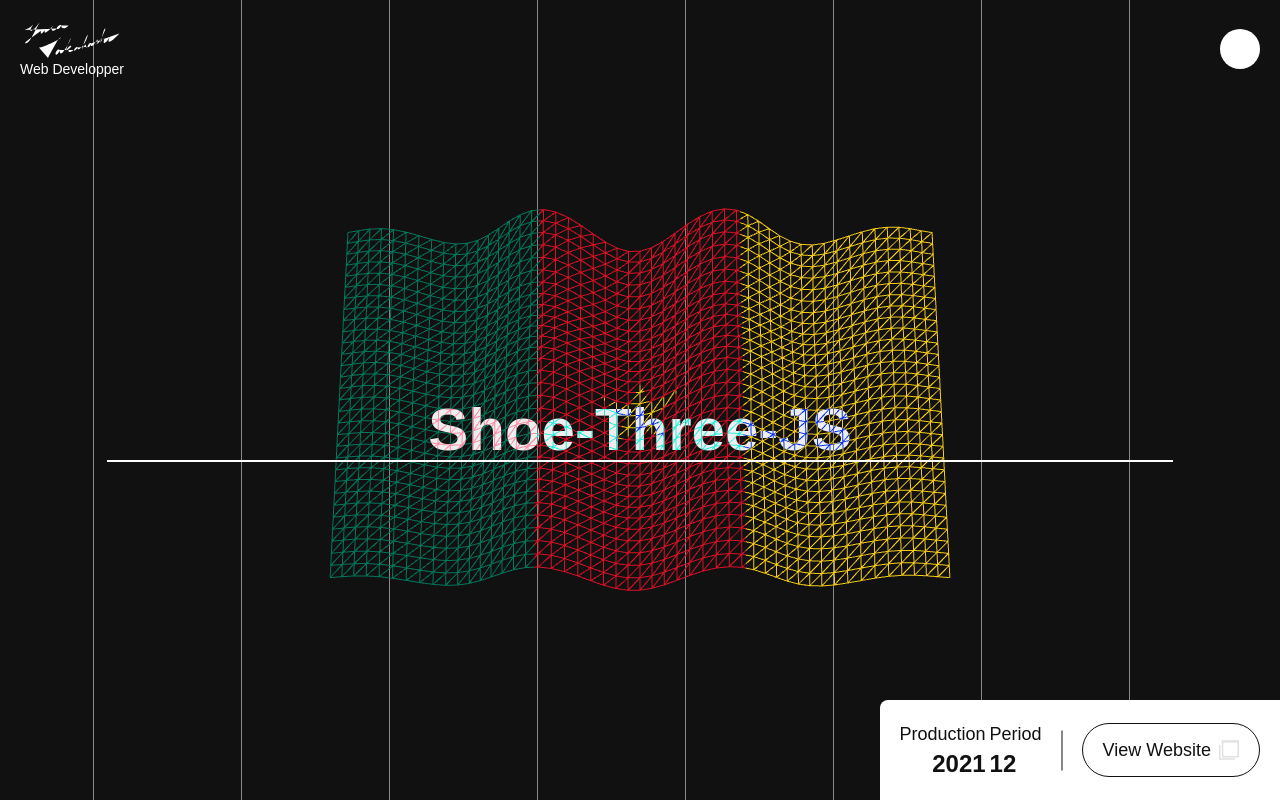
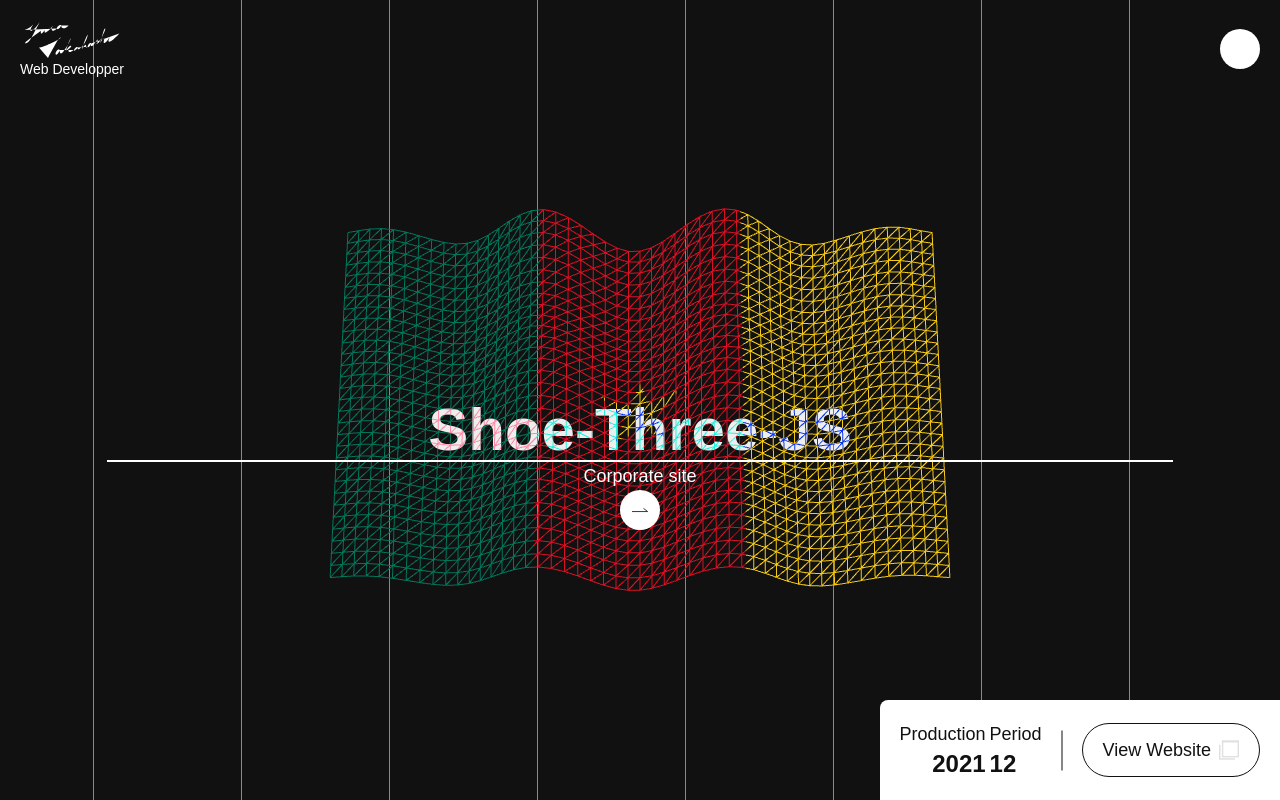
Before and after one commit to MbiamouRichy/Yuta-Takahashi-Website, a website: page index.html in a window 1280 px wide. Drawn offline with nearby package versions, Linux system fonts and the light colour scheme; animation ran at ten frames a second.

Commit message:
boutton left de la navigation du slider

```diff
--- a/index.html
+++ b/index.html
@@ -79,12 +79,25 @@
         </div>
     </div>
     <!-- Le slider -->
-    <div class="w-full absolute top-1/2 left-0 flex flex-row items-center justify-center">
-        <div class="slide">
-            <h1 class="text-3xl md:text-6xl mix-blend-difference text-center font-bold">Shoe-Three-JS</h1>
-            <div class="slider-hr w-full h-0.5"></div>
+    <div class="w-full absolute top-1/2 left-0 flex flex-col items-center justify-center">
+        <div class="flex w-10/12 flex-row items-center justify-center">
+            <div class="slide">
+                <h1 class="text-3xl md:text-6xl mix-blend-difference text-center font-bold">Shoe-Three-JS</h1>
+                <div class="slider-hr w-full h-0.5"></div>
+                <p class="text-base md:text-lg text-center">Corporate site</p>
+            </div>
+        </div>
+        <!-- navigation du slider -->
+        <div id="btn-right" class="rounded-rond p-3 w-10 h-10 bg-white flex items-center justify-center">
+            <svg width="41" height="10" viewBox="0 0 41 10" fill="none" xmlns="http://www.w3.org/2000/svg">
+                <line y1="9" x2="40" y2="9" stroke="black" stroke-width="2"/>
+                <line x1="39.8667" y1="8.7947" x2="29.393" y2="0.794698" stroke="black" stroke-width="2"/>
+                </svg>
+
+
 
         </div>
+
     </div>
     <!-- Le pied de page -->
     <div class="pied-page">
--- a/src/input.css
+++ b/src/input.css
@@ -43,7 +43,7 @@ body{
     background-color: var(--color2);
 }
 .slide{
-    @apply w-10/12 flex flex-col items-center justify-center;
+    @apply w-full flex flex-col items-center justify-center;
 }
 /* Pied de page */
 
```
Also changed, not shown: dist/output.css.
